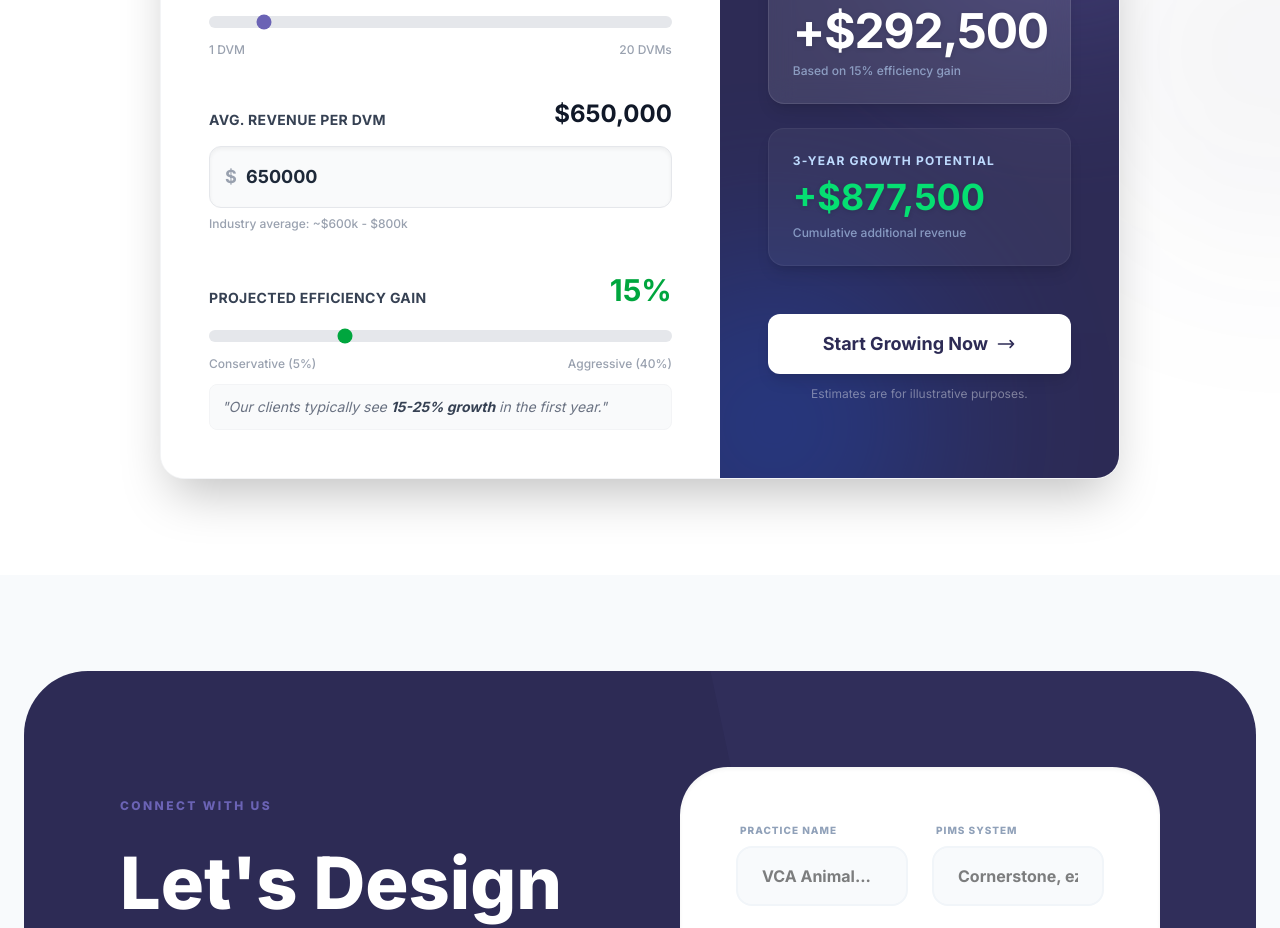
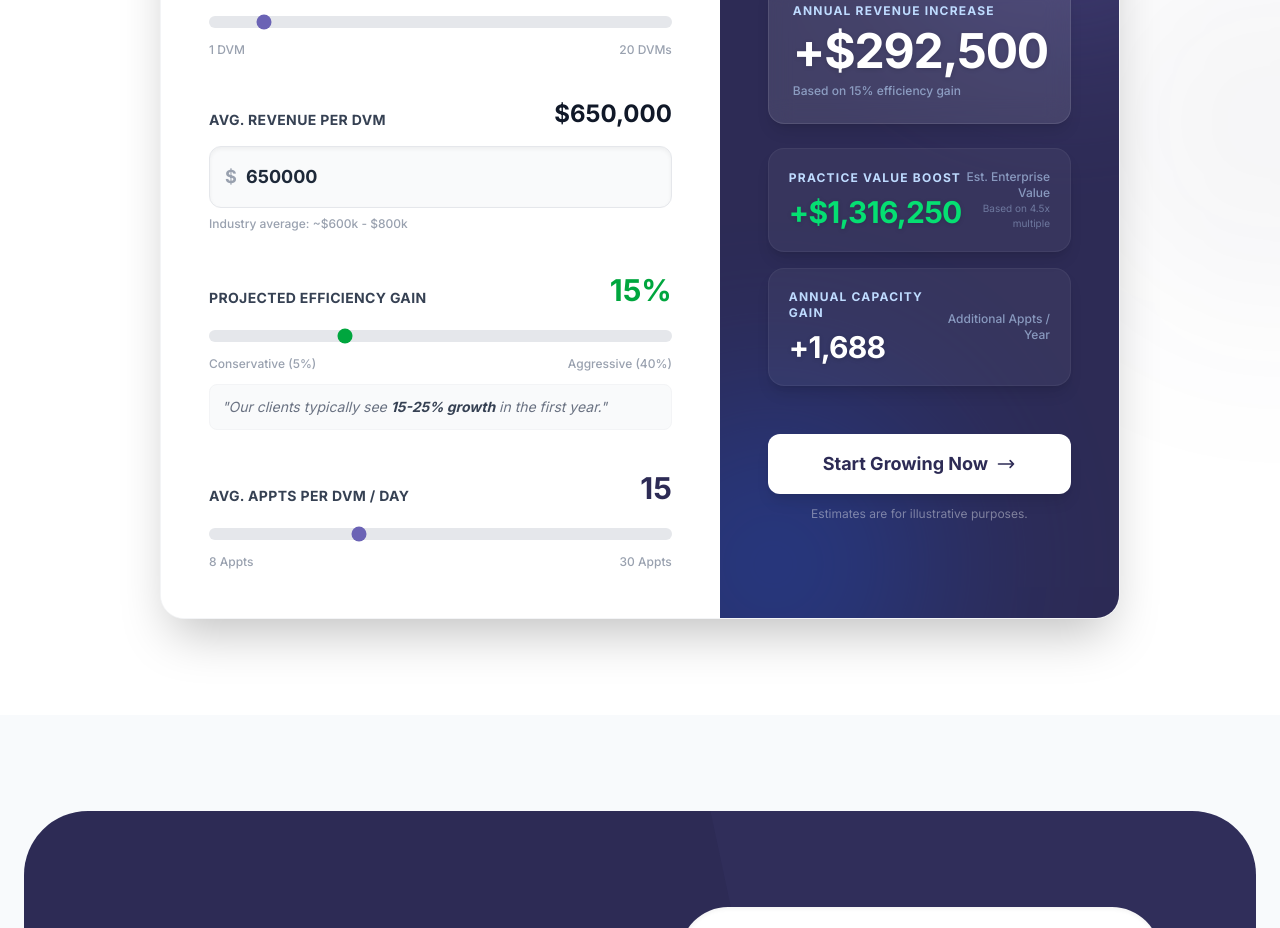
Before and after one commit to bryanengel72/vetbridge-consulting, a React (Vite) app: page / in a window 1280 px wide. Shown: the part 4240-5168 px from the top of the page. Built offline with nearby package versions, Linux system fonts and the light colour scheme.

Commit message:
ROI calc updates

```diff
--- a/src/components/ROICalculator.tsx
+++ b/src/components/ROICalculator.tsx
@@ -4,10 +4,13 @@ const ROICalculator: React.FC = () => {
     const [numVets, setNumVets] = useState(3);
     const [revPerVet, setRevPerVet] = useState(650000);
     const [efficiencyGain, setEfficiencyGain] = useState(15);
+    const [dailyAppts, setDailyAppts] = useState(15);
 
     const totalRevenue = numVets * revPerVet;
     const additionalRevenue = totalRevenue * (efficiencyGain / 100);
     const threeYearGrowth = additionalRevenue * 3; // 3-Year Growth Potential
+    const valuationIncrease = additionalRevenue * 4.5; // Estimated 4.5x multiple on operational efficiency revenue
+    const additionalAppts = Math.round((numVets * dailyAppts * 5 * 50) * (efficiencyGain / 100));
 
     const formatCurrency = (value: number) => {
         return new Intl.NumberFormat('en-US', {
@@ -107,6 +110,27 @@ const ROICalculator: React.FC = () => {
                                     "Our clients typically see <span className="font-bold text-gray-700">15-25% growth</span> in the first year."
                                 </p>
                             </div>
+
+                            {/* Daily Appointments Slider */}
+                            <div>
+                                <div className="flex justify-between items-end mb-4">
+                                    <label className="text-sm font-bold text-gray-700 uppercase tracking-wide">Avg. Appts Per DVM / Day</label>
+                                    <span className="text-3xl font-bold text-brand-primary">{dailyAppts}</span>
+                                </div>
+                                <input
+                                    type="range"
+                                    min="8"
+                                    max="30"
+                                    step="1"
+                                    value={dailyAppts}
+                                    onChange={(e) => setDailyAppts(Number(e.target.value))}
+                                    className="w-full h-3 bg-gray-200 rounded-lg appearance-none cursor-pointer accent-brand-secondary hover:accent-brand-primary transition-all"
+                                />
+                                <div className="flex justify-between text-xs text-gray-400 mt-2 font-medium">
+                                    <span>8 Appts</span>
+                                    <span>30 Appts</span>
+                                </div>
+                            </div>
                         </div>
                     </div>
 
@@ -131,12 +155,37 @@ const ROICalculator: React.FC = () => {
                                     <div className="mt-2 text-xs text-blue-200/60 font-medium">Based on {efficiencyGain}% efficiency gain</div>
                                 </div>
 
-                                <div className="p-6 rounded-2xl bg-white/5 border border-white/5 shadow-lg transform transition-all hover:scale-[1.02] duration-300">
-                                    <p className="text-blue-200 text-xs font-bold uppercase tracking-widest mb-2">3-Year Growth Potential</p>
-                                    <p className="text-3xl md:text-4xl font-bold text-green-400 drop-shadow-sm">
-                                        +{formatCurrency(threeYearGrowth)}
-                                    </p>
-                                    <div className="mt-2 text-xs text-blue-200/60 font-medium">Cumulative additional revenue</div>
+                                <div className="space-y-4">
+                                    <div className="p-5 rounded-2xl bg-white/5 border border-white/5 shadow-lg transform transition-all hover:scale-[1.02] duration-300">
+                                        <div className="flex justify-between items-center bg-transparent">
+                                            <div>
+                                                <p className="text-blue-200 text-xs font-bold uppercase tracking-widest mb-1">Practice Value Boost</p>
+                                                <p className="text-3xl font-bold text-green-400 drop-shadow-sm tracking-tight pt-1">
+                                                    +{formatCurrency(valuationIncrease)}
+                                                </p>
+                                            </div>
+                                            <div className="text-right hidden sm:block">
+                                                <span className="text-xs text-blue-200/60 font-medium block">Est. Enterprise Value</span>
+                                                <span className="text-[10px] text-blue-200/40 block">Based on 4.5x multiple</span>
+                                            </div>
+                                        </div>
+                                        <div className="mt-2 sm:hidden text-xs text-blue-200/60 font-medium">Est. Enterprise Value (4.5x multiple)</div>
+                                    </div>
+
+                                    <div className="p-5 rounded-2xl bg-white/5 border border-white/5 shadow-lg transform transition-all hover:scale-[1.02] duration-300">
+                                        <div className="flex justify-between items-center">
+                                            <div>
+                                                <p className="text-blue-200 text-xs font-bold uppercase tracking-widest mb-1">Annual Capacity Gain</p>
+                                                <p className="text-3xl font-bold text-white drop-shadow-sm tracking-tight pt-1">
+                                                    +{new Intl.NumberFormat('en-US').format(additionalAppts)}
+                                                </p>
+                                            </div>
+                                            <div className="text-right hidden sm:block">
+                                                <span className="text-xs text-blue-200/60 font-medium block">Additional Appts / Year</span>
+                                            </div>
+                                        </div>
+                                        <div className="mt-2 sm:hidden text-xs text-blue-200/60 font-medium">Additional Appointments / Year</div>
+                                    </div>
                                 </div>
 
                                 <div className="pt-6">
@@ -156,6 +205,7 @@ const ROICalculator: React.FC = () => {
                     </div>
                 </div>
             </div>
+
         </div>
     );
 };
```
